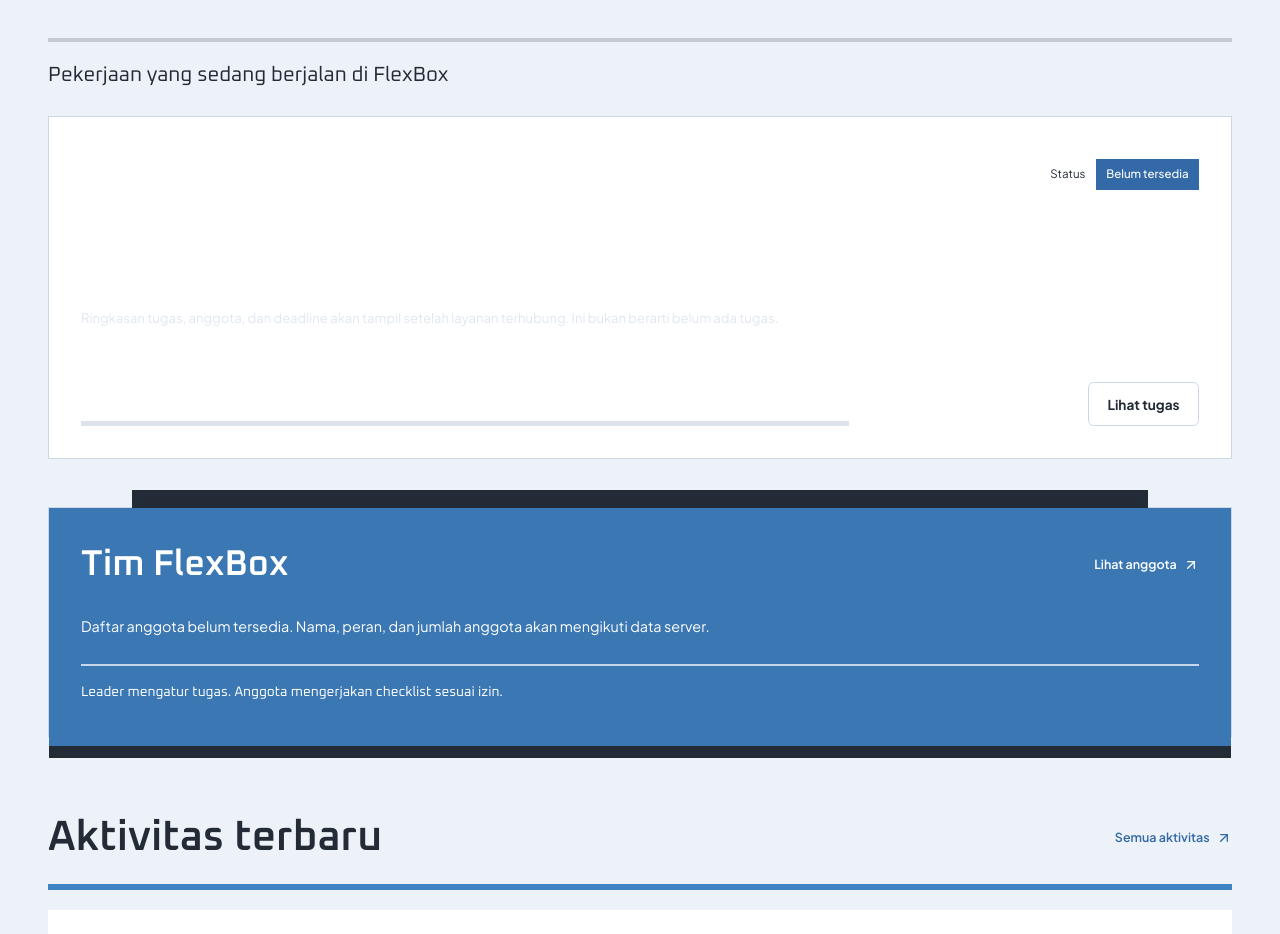
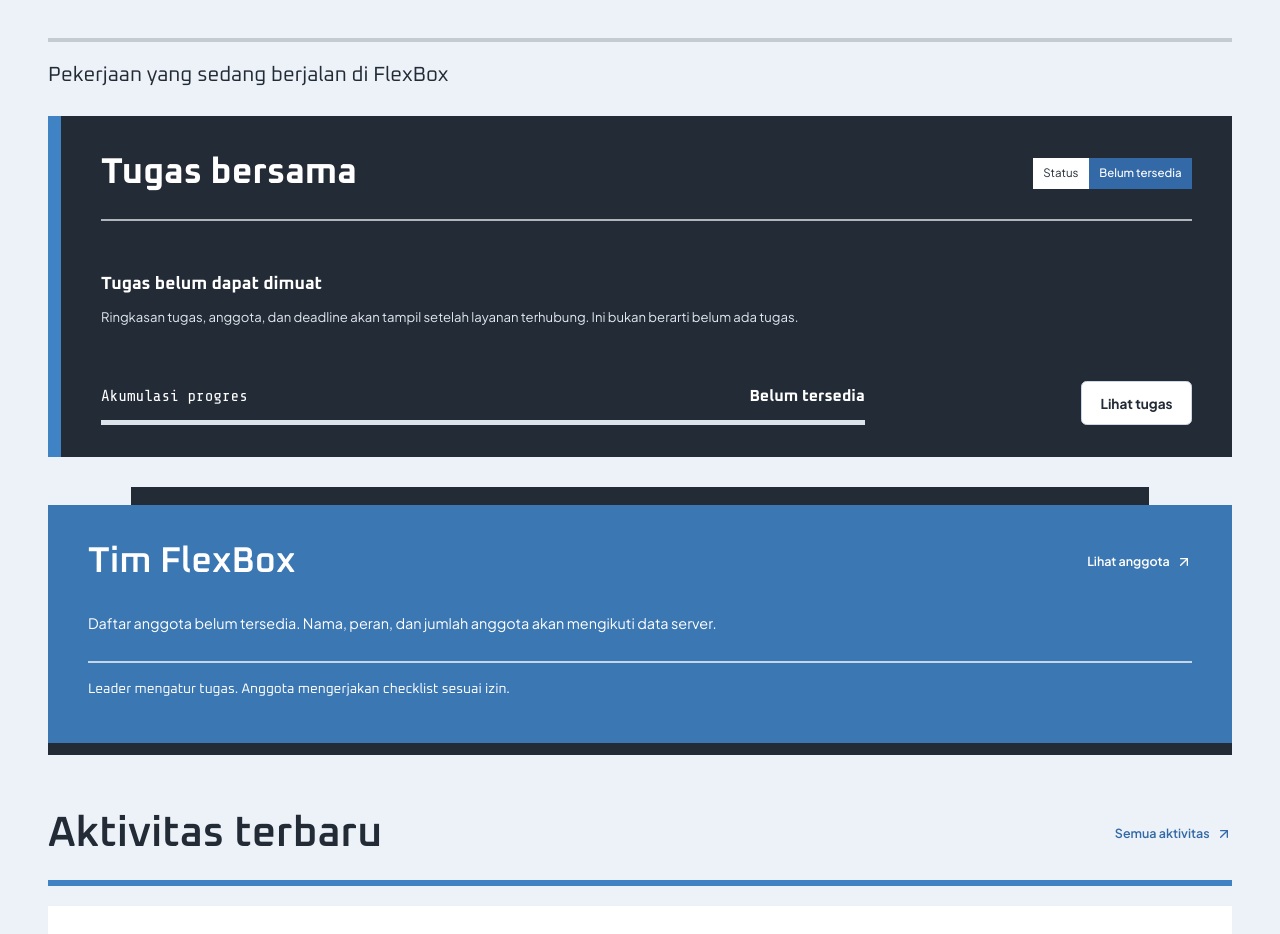
Before and after one commit to flexbox-studiocode/flexboard, a React (Vite) app: page / in a window 1280 px wide. Shown: the part 490-1424 px from the top of the page. Built offline with nearby package versions, Linux system fonts and the light colour scheme.

Commit message:
fix(dashboard): preserve navy and blue panel surfaces across route styles

```diff
--- a/src/features/dashboard/dashboard.css
+++ b/src/features/dashboard/dashboard.css
@@ -2,7 +2,7 @@
 .dashboard-page .page-header { border-bottom: 4px solid #c4ccd2; padding-bottom: 1.7rem; margin-bottom: 0; align-items: center; }
 .dashboard-page .page-header .button { border-radius: 0; }
 .dashboard-intro { margin: -.4rem 0 0; font-family: var(--font-display); font-size: clamp(1rem, 1.6vw, 1.5rem); }
-.dashboard-shared-task { background: var(--color-ink); color: white; border: 0; border-left: 13px solid var(--color-primary); padding: 2rem 2.5rem; }
+.panel.dashboard-shared-task { background: var(--color-ink); color: white; border: 0; border-left: 13px solid var(--color-primary); padding: 2rem 2.5rem; }
 .dashboard-task-heading { display: flex; flex-wrap: wrap; align-items: center; justify-content: space-between; gap: 1rem; border-bottom: 2px solid #ffffffa6; padding-bottom: 1.3rem; }
 .dashboard-task-heading h2 { margin: 0; font-family: var(--font-display); font-size: clamp(1.5rem, 2.8vw, 2.5rem); }
 .dashboard-task-status { display: inline-flex; align-items: center; background: white; color: var(--color-ink); font-size: .72rem; padding-left: .65rem; gap: .65rem; }
@@ -15,7 +15,7 @@
 .dashboard-task-footer .progress-block__label { font-family: var(--font-mono); font-size: 1rem; }
 .dashboard-task-footer .progress-block__label strong { color: white; font-family: var(--font-display); }
 .dashboard-task-footer .progress-track { border-radius: 0; height: 5px; }
-.dashboard-team { position: relative; isolation: isolate; margin-block: 1.5rem 2rem; background: #3b77b2; color: white; border: 0; padding: 2rem 2.5rem; }
+.panel.dashboard-team { position: relative; isolation: isolate; margin-block: 1.5rem 2rem; background: #3b77b2; color: white; border: 0; padding: 2rem 2.5rem; }
 .dashboard-team::before { content: ''; position: absolute; z-index: -1; inset: -18px 7% 0; background: var(--color-ink); }
 .dashboard-team::after { content: ''; position: absolute; inset: 0; z-index: -1; background: #3b77b2; border-bottom: 12px solid var(--color-ink); bottom: -22px; }
 .dashboard-team .feature-section-heading { border: 0; padding: 0; }
```
